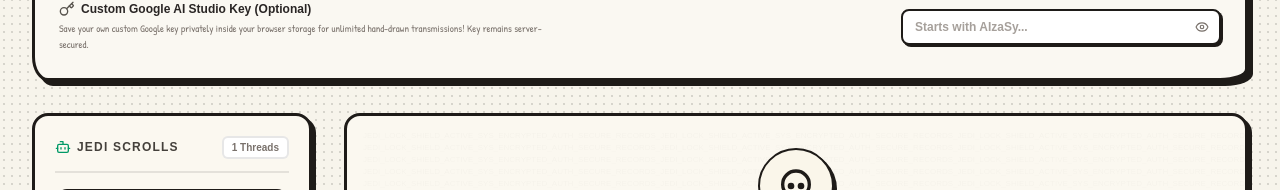
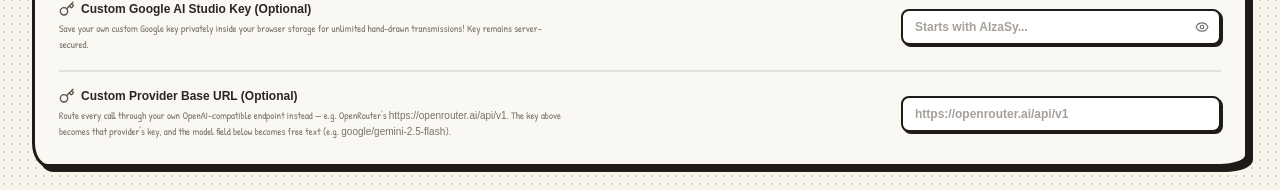
Before and after one commit to VeerTheSani/-SW_THEME-Master_Yoda_-_SW_references, a React (Vite) app in the folder frontend/: page / in a window 1280 px wide. Shown: the part 540-730 px from the top of the page. Built offline with nearby package versions, Linux system fonts and the light colour scheme; no server answers; a web font is replaced by a local one.

Commit message:
cheeeeseeeee

```diff
--- a/frontend/src/App.tsx
+++ b/frontend/src/App.tsx
@@ -165,6 +165,16 @@ export default function App() {
   const [showApiKey, setShowApiKey] = useState<boolean>(false);
   const [gateApiKeyInput, setGateApiKeyInput] = useState<string>("");
   const [showGateApiKey, setShowGateApiKey] = useState<boolean>(false);
+
+  // Bring-your-own-provider: point every Gemini call at any OpenAI-compatible
+  // endpoint instead (OpenRouter, a local gateway, etc). Empty = use Gemini directly.
+  const [providerBaseUrl, setProviderBaseUrl] = useState<string>(() => {
+    return localStorage.getItem("jedi_provider_base_url") || "";
+  });
+  const handleProviderBaseUrlChange = (value: string) => {
+    setProviderBaseUrl(value);
+    localStorage.setItem("jedi_provider_base_url", value);
+  };
 
   // --- The Roundtable: view toggle + per-character graph memories ---
   const [viewMode, setViewMode] = useState<ViewMode>("single");
@@ -727,6 +737,7 @@ export default function App() {
           character: character,
           isUnhinged: isUnhinged,
           customApiKey: customApiKey,
+          providerBaseUrl: providerBaseUrl || undefined,
           selectedModel: selectedModel,
           history: updatedMessages.slice(0, -1), // Send full conversation memory history!
           ragebaitLevel: ragebaitLevel,
@@ -840,6 +851,7 @@ export default function App() {
           character: character,
           isUnhinged: isUnhinged,
           customApiKey: customApiKey,
+          providerBaseUrl: providerBaseUrl || undefined,
           selectedModel: selectedModel,
           history: truncatedMessages.slice(0, -1),
           ragebaitLevel: ragebaitLevel,
@@ -1469,6 +1481,28 @@ export default function App() {
               >
                 {showApiKey ? <EyeOff className="w-3.5 h-3.5" /> : <Eye className="w-3.5 h-3.5" />}
               </button>
+            </div>
+          </div>
+
+          {/* Row 3: Bring-your-own-provider (OpenRouter, or any OpenAI-compatible endpoint) */}
+          <div className={`mt-4 pt-4 border-t-2 ${isUnhinged ? "border-rose-950/40" : "border-stone-900/10"} flex flex-col md:flex-row md:items-center justify-between gap-4`}>
+            <div className="flex-1 max-w-lg space-y-1">
+              <div className={`flex items-center gap-1.5 ${isUnhinged ? "text-rose-300" : "text-stone-800"}`}>
+                <Key className="w-4 h-4 text-stone-600" />
+                <span className="text-xs font-mono font-bold">Custom Provider Base URL (Optional)</span>
+              </div>
+              <p className={`text-[10px] ${isUnhinged ? "text-rose-400" : "text-stone-500"} leading-relaxed font-sans font-medium`}>
+                Route every call through your own OpenAI-compatible endpoint instead — e.g. OpenRouter's <code>https://openrouter.ai/api/v1</code>. The key above becomes that provider's key, and the model field below becomes free text (e.g. <code>google/gemini-2.5-flash</code>).
+              </p>
+            </div>
+            <div className="w-full md:w-80">
+              <input
+                type="text"
+                value={providerBaseUrl}
+                onChange={(e) => handleProviderBaseUrlChange(e.target.value)}
+                placeholder="https://openrouter.ai/api/v1"
+                className={`w-full ${isUnhinged ? "bg-[#181011] text-rose-100 border-rose-600 focus:ring-[#f43f5e] shadow-[2px_2px_0px_0px_#ef4444]" : "bg-white border-[#1e1b18] text-[#1e1b18] focus:ring-[#10b981] shadow-[2px_2px_0px_0px_#1e1b18]"} border-2 text-xs font-mono rounded-lg px-3 py-2 outline-none placeholder:text-stone-400 transition-all font-bold`}
+              />
             </div>
           </div>
         </section>
@@ -1792,6 +1826,7 @@ export default function App() {
             <React.Fragment key={`table-${roundtableLoadTick}`}>
               <RoundtablePanel
                 customApiKey={customApiKey}
+                providerBaseUrl={providerBaseUrl}
                 selectedModel={selectedModel}
                 memories={characterMemories}
                 onMemoriesChange={handleMemoriesChange}
--- a/frontend/src/components/roundtable/RoundtablePanel.tsx
+++ b/frontend/src/components/roundtable/RoundtablePanel.tsx
@@ -41,6 +41,7 @@ const MODE_CHIPS: Record<RoundtableMode, Array<{ label: string; text: string }>>
 
 interface RoundtablePanelProps {
   customApiKey: string;
+  providerBaseUrl?: string;
   selectedModel: string;
   memories: Record<CharacterId, CharacterMemoryGraph>;
   onMemoriesChange: (next: Record<CharacterId, CharacterMemoryGraph>) => void;
@@ -57,6 +58,7 @@ function validSeats(participants: CharacterId[] | undefined): CharacterId[] | nu
 
 export function RoundtablePanel({
   customApiKey,
+  providerBaseUrl,
   selectedModel,
   memories,
   onMemoriesChange,
@@ -234,6 +236,7 @@ export function RoundtablePanel({
           participants: seated.map((seatId) => ({ characterId: seatId, memory: memoriesRef.current[seatId] })),
           history: publicHistory,
           customApiKey: customApiKey || undefined,
+          providerBaseUrl: providerBaseUrl || undefined,
           selectedModel,
           responseLength: "medium",
           maxTurns: targetId ? 1 : MAX_TURNS,
--- a/frontend/src/lib/firebase.ts
+++ b/frontend/src/lib/firebase.ts
@@ -19,19 +19,19 @@ import {
 import { ChatSession, CharacterId, CharacterMemoryGraph, RoundtableEntry, RoundtableSession } from "../types";
 
 const firebaseConfig = {
-  apiKey: "insert your own key sucker!",
-  authDomain: "bold-tempest-hlll2.firebaseapp.com",
-  projectId: "bold-tempest-hlll2",
-  storageBucket: "bold-tempest-hlll2.firebasestorage.app",
-  messagingSenderId: "405032464740",
-  appId: "1:405032464740:web:08e9b9c689470a70950a71"
+  apiKey: import.meta.env.VITE_FIREBASE_API_KEY,
+  authDomain: import.meta.env.VITE_FIREBASE_AUTH_DOMAIN,
+  projectId: import.meta.env.VITE_FIREBASE_PROJECT_ID,
+  storageBucket: import.meta.env.VITE_FIREBASE_STORAGE_BUCKET,
+  messagingSenderId: import.meta.env.VITE_FIREBASE_MESSAGING_SENDER_ID,
+  appId: import.meta.env.VITE_FIREBASE_APP_ID
 };
 
 const app = initializeApp(firebaseConfig);
 
 export const auth = getAuth(app);
 
-export const db = getFirestore(app, "ai-studio-25645647-56c2-4567-9044-6c98e8a2b3cf");
+export const db = getFirestore(app, import.meta.env.VITE_FIRESTORE_DATABASE_ID);
 
 
 export const googleProvider = new GoogleAuthProvider();
@@ -229,7 +229,7 @@ export async function dbLoadCharacterMemories(userId: string): Promise<Partial<R
 
 function sanitizeRoundtableEntry(entry: RoundtableEntry): Record<string, any> {
   if (entry.kind === "user") {
-    return { kind: "user", id: entry.id, text: entry.text, timestamp: entry.timestamp };
+    return { kind: "user", id: entry.id, text: entry.text, targetCharacterId: entry.targetCharacterId ?? null, timestamp: entry.timestamp };
   }
   if (entry.kind === "turn") {
     return {
@@ -312,7 +312,7 @@ export async function dbLoadRoundtableSessions(userId: string): Promise<Roundtab
         updatedAt: data.updatedAt || "",
         entries: (data.entries || []).map((entry: any): RoundtableEntry => {
           if (entry.kind === "user") {
-            return { kind: "user", id: entry.id, text: entry.text || "", timestamp: entry.timestamp || "" };
+            return { kind: "user", id: entry.id, text: entry.text || "", targetCharacterId: entry.targetCharacterId ?? null, timestamp: entry.timestamp || "" };
           }
           if (entry.kind === "turn") {
             return {
--- a/frontend/src/lib/roundtableStream.ts
+++ b/frontend/src/lib/roundtableStream.ts
@@ -17,6 +17,7 @@ export interface RoundtableRequestBody {
   participants: Array<{ characterId: CharacterId; memory: CharacterMemoryGraph }>;
   history: Array<{ id: string; sender: string; text: string }>;
   customApiKey?: string;
+  providerBaseUrl?: string;
   selectedModel?: string;
   responseLength?: string;
   maxTurns?: number;
```
Also changed, not shown: frontend/src/vite-env.d.ts (added, +15 -0 lines), 1 other file (tests, documents, lock files or other folders).
